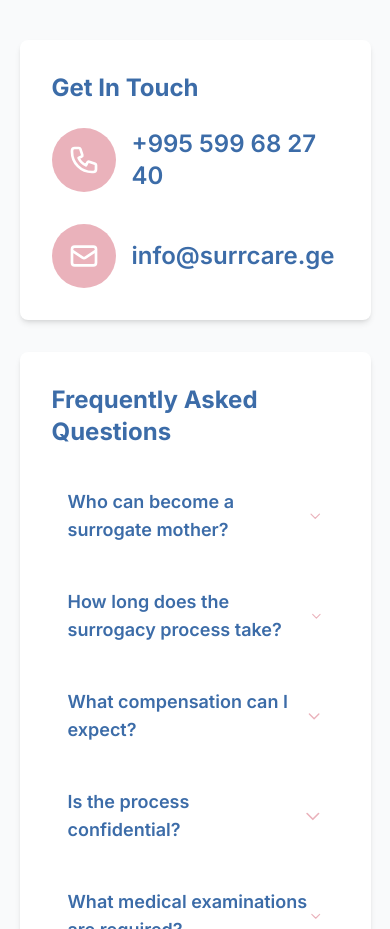
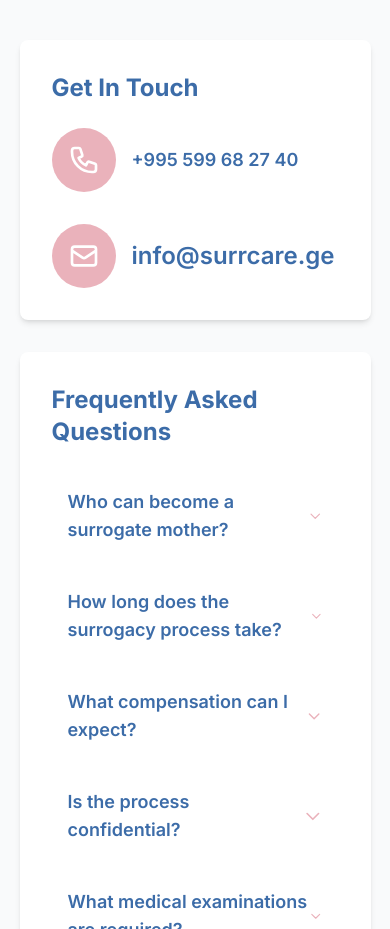
Before and after one commit to dataaqu/surrcare, a React (Vite) app: page / in a window 390 px wide. Shown: the part 5660-6589 px from the top of the page. Built offline with nearby package versions, Linux system fonts and the light colour scheme.

Commit message:
fixed mobile version

```diff
--- a/src/App.jsx
+++ b/src/App.jsx
@@ -653,7 +653,7 @@ function App() {
                   </svg>
                 </div>
                 <div>
-                  <a href="tel:+995599682740" className="text-2xl font-semibold text-primary hover:text-accent transition-colors">
+                  <a href="tel:+995599682740" className="text-lg md:text-2xl font-semibold text-primary hover:text-accent transition-colors">
                     +995 599 68 27 40
                   </a>
                 </div>
```
